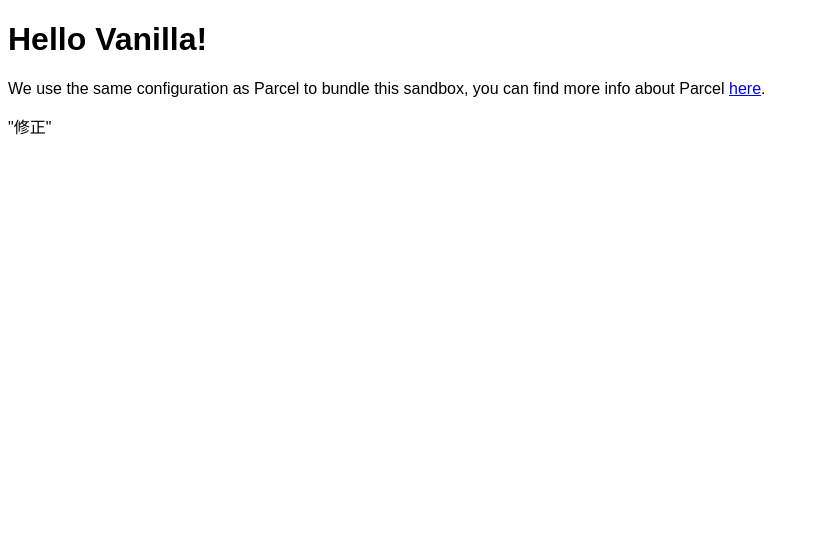
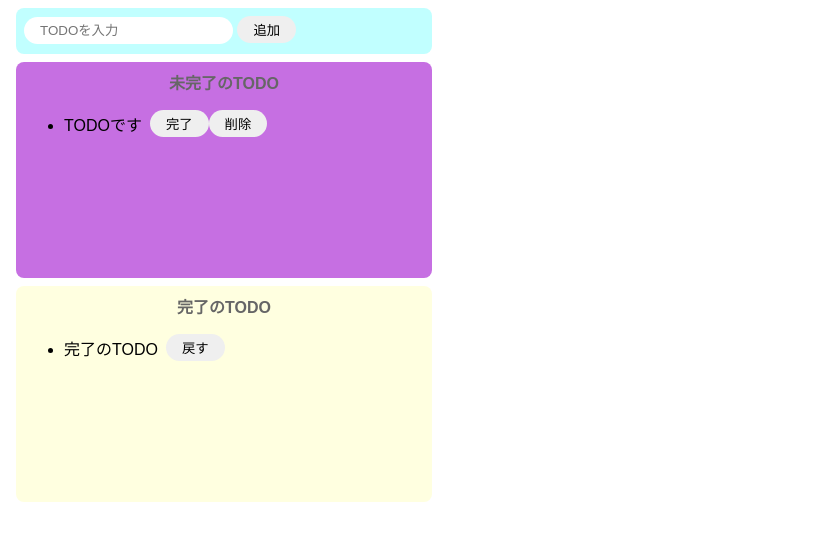
Before and after one commit to ttkhs/codesandbox_test, a website built with Parcel: page index.html in a window 1280 px wide. Shown: the whole page, without its empty margins (0-819 px from the left). Built offline with nearby package versions, Linux system fonts and the light colour scheme.

Commit message:
html作成 html

```diff
--- a/index.html
+++ b/index.html
@@ -1,13 +1,48 @@
 <!DOCTYPE html>
 <html>
   <head>
-    <title>Parcel Sandbox</title>
+
+    <title>ToDO LIST</title>
+
+
     <meta charset="UTF-8" />
+
+    <link rel="stylesheet" href="src/styles.css" />
+
+
   </head>
 
   <body>
-    <div id="app"></div>
-    <p>"修正"</p>
+
+    <div class="inputArea">
+      <input placeholder="TODOを入力" />
+      <button>追加</button>
+    </div>
+
+
+</html>
+
+    <div class="incompleteArea">
+      <p class="title">未完了のTODO</p>
+      <ul>
+        <div class="listRow">
+          <li>TODOです</li>
+          <button>完了</button>
+          <button>削除</button>
+        </div>
+      </ul>
+    </div>
+
+    <div class="completeArea">
+      <p class="title">完了のTODO</p>
+      <ul>
+        <div class="listRow">
+          <li>完了のTODO</li>
+          <button>戻す</button>
+        </div>
+      </ul>
+    </div>
+
     <script src="src/index.js"></script>
   </body>
 </html>
--- a/src/index.js
+++ b/src/index.js
@@ -1,10 +1,6 @@
-import "./styles.css";
+const checkSum = (num1, num2) => {
+  return num1 + num2 > 100 ? "out" : "safe";
+};
 
-document.getElementById("app").innerHTML = `
-<h1>Hello Vanilla!</h1>
-<div>
-  We use the same configuration as Parcel to bundle this sandbox, you can find more
-  info about Parcel
-  <a href="https://parceljs.org" target="_blank" rel="noopener noreferrer">here</a>.
-</div>
-`;
+console.log(checkSum(50, 51));
+console.log(checkSum(50, 50));
--- a/src/styles.css
+++ b/src/styles.css
@@ -1,3 +1,66 @@
 body {
   font-family: sans-serif;
 }
+
+input {
+  border-radius: 16px;
+  border: none;
+  padding: 6px 16px;
+  outline: none;
+}
+
+button {
+  border-radius: 16px;
+  border: none;
+  padding: 4px 16px;
+}
+
+button:hover {
+  background-color: #ff7fff;
+  color: #fff;
+  cursor: pointer;
+}
+
+.inputArea {
+  background-color: #c1ffff;
+  width: 400px;
+  height: 30px;
+  padding: 8px;
+  margin: 8px;
+  border-radius: 8px;
+}
+
+.incompleteArea {
+  background-color: #c66fe2;
+  width: 400px;
+  min-height: 200px;
+  padding: 8px;
+  margin: 8px;
+  border-radius: 8px;
+}
+
+li {
+  margin-right: 8px;
+}
+
+.completeArea {
+  background-color: #ffffe0;
+  width: 400px;
+  min-height: 200px;
+  padding: 8px;
+  margin: 8px;
+  border-radius: 8px;
+}
+
+.title {
+  text-align: center;
+  margin-top: 0px;
+  font-weight: bold;
+  color: #666;
+}
+
+.listRow {
+  display: flex;
+  align-items: center;
+  padding-bottom: 4px;
+}
```
Also changed, not shown: package.json (+6 -4 lines).
